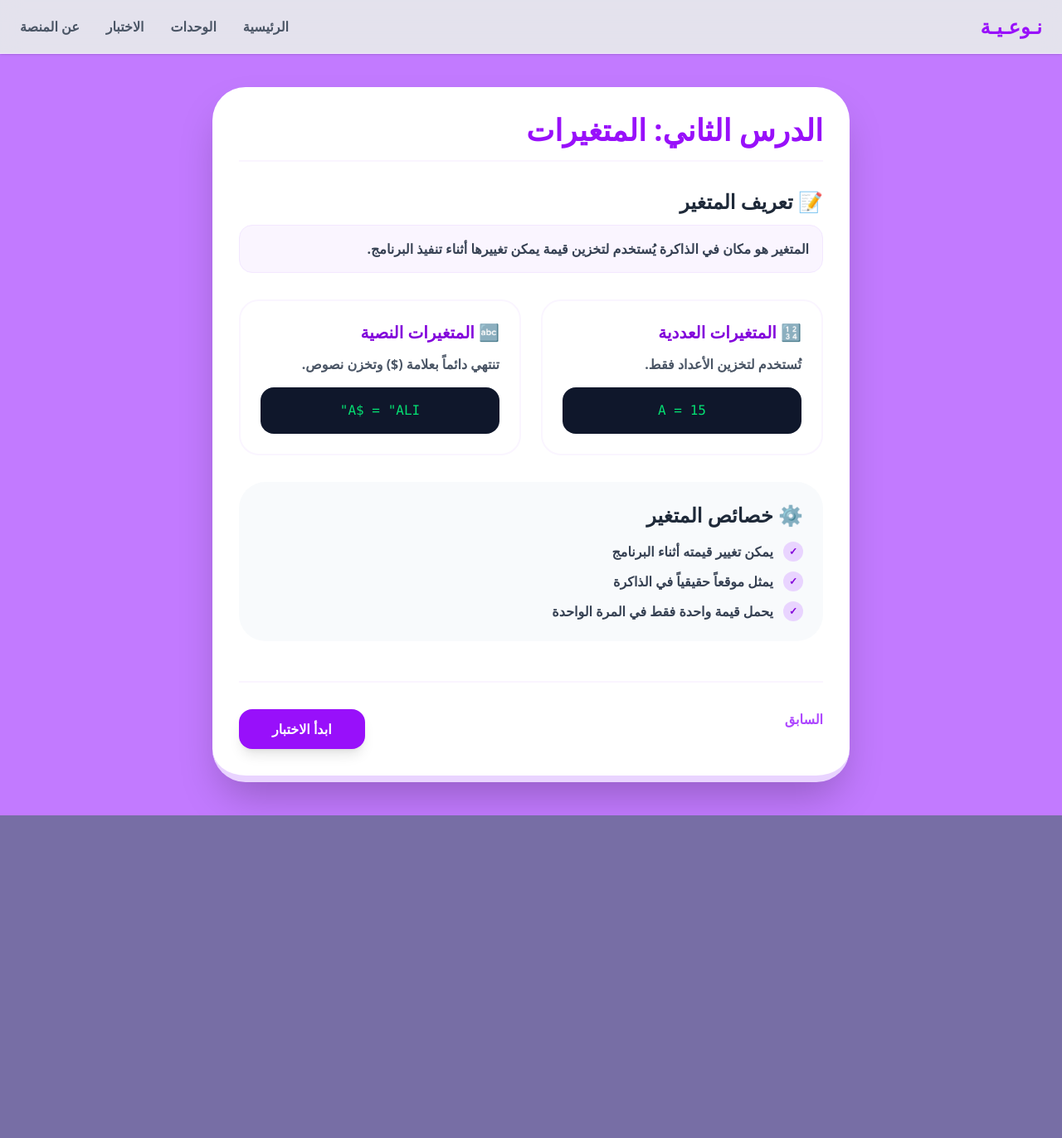
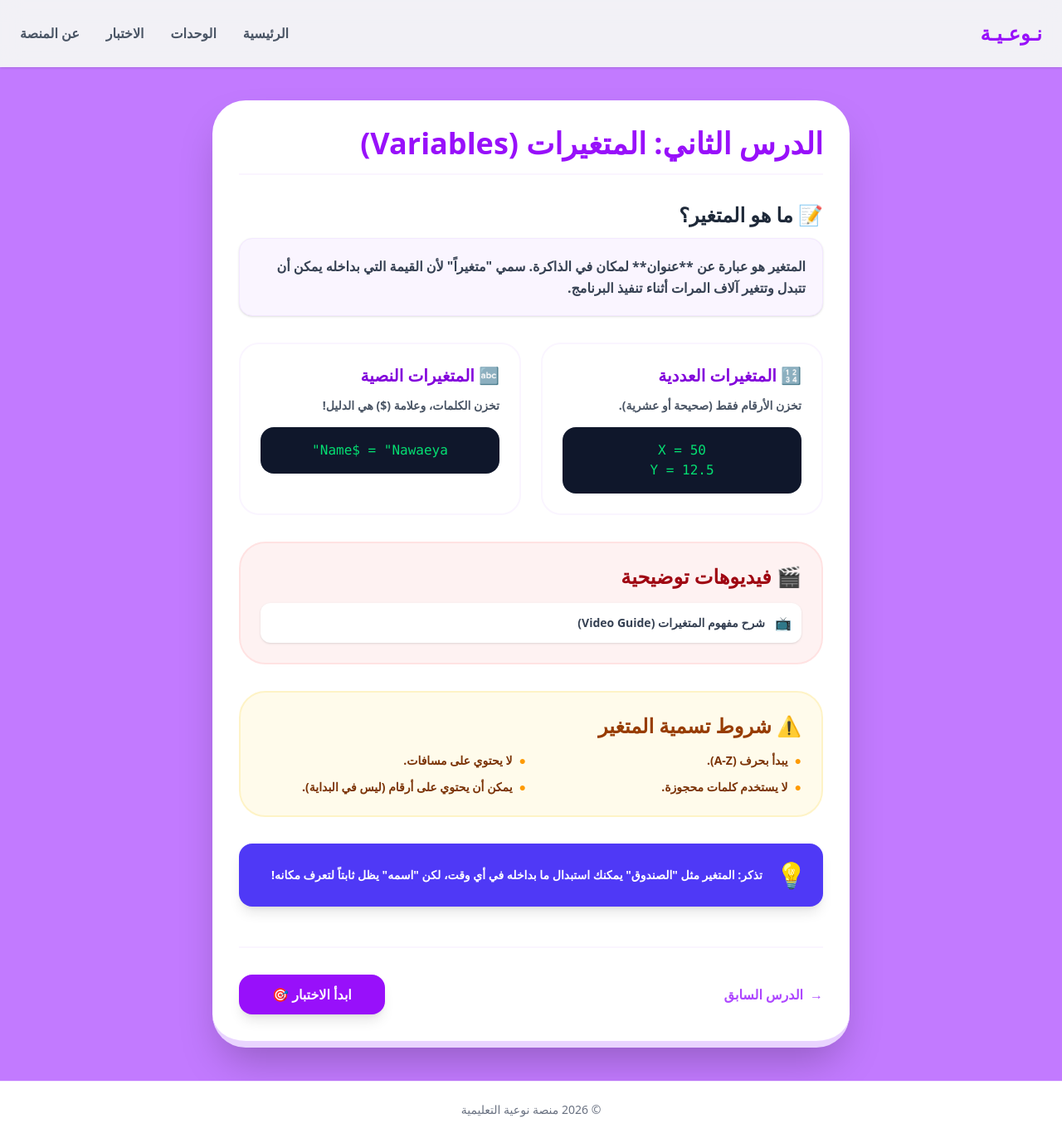
Before and after one commit to zezo34/naw3ya-app, a Next.js app: page /unit1/lesson2 in a window 1280 px wide. Shown: the whole page at 83% size. Before the commit the page ends 983 px from the top, so only its background shows below. Built offline with nearby package versions, Linux system fonts and the light colour scheme.

Commit message:
add some videos

```diff
--- a/package.json
+++ b/package.json
@@ -9,6 +9,7 @@
   },
   "dependencies": {
     "next": "16.2.4",
+    "next-auth": "^4.24.14",
     "react": "19.2.4",
     "react-dom": "19.2.4"
   },
--- a/src/app/layout.js
+++ b/src/app/layout.js
@@ -8,38 +8,45 @@ export const metadata = {
 
 export default function RootLayout({ children }) {
   return (
-    <html lang="ar" dir="rtl">
-      <body className="bg-purple-50 text-gray-800 antialiased">
-        {/* NAV - تصميم ثابت واحترافي */}
-        <nav className="bg-white/80 backdrop-blur-md border-b border-purple-100 px-6 py-4 flex justify-between items-center sticky top-0 z-50 shadow-sm">
-          <Link href="/" className="text-2xl font-black text-purple-600">
-            نـوعـيـة
-          </Link>
+    <html lang="ar" dir="rtl" suppressHydrationWarning>
+      <body className="bg-purple-50 text-gray-800 antialiased flex flex-col min-h-screen">
 
-          <div className="hidden md:flex gap-8 font-bold text-gray-600">
-            <Link href="/" className="hover:text-purple-600 transition-colors">
-              الرئيسية
+        <header className="bg-white/90 backdrop-blur-md border-b border-purple-100 sticky top-0 z-50 shadow-sm">
+          <div className="max-w-7xl mx-auto px-6 h-16 md:h-20 flex justify-between items-center">
+
+            {/* اللوجو - ثابت مكانه يمين */}
+            <Link href="/" className="text-2xl font-black text-purple-600">
+              نـوعـيـة
             </Link>
-            <Link href="/units" className="hover:text-purple-600 transition-colors">
-              الوحدات
-            </Link>
-            <Link href="/exam" className="hover:text-purple-600 transition-colors">
-              الاختبار
-            </Link>
-            <Link href="/about" className="hover:text-purple-600 transition-colors">
-              عن المنصة
-            </Link>
+
+            {/* لينكات الـ PC - بترجع لمكانها الطبيعي على الشمال وبس في الـ PC */}
+            <nav className="hidden md:flex items-center gap-8 font-bold text-gray-600">
+              <Link href="/" className="hover:text-purple-600 transition-colors">الرئيسية</Link>
+              <Link href="/units" className="hover:text-purple-600 transition-colors">الوحدات</Link>
+              <Link href="/exam" className="hover:text-purple-600 transition-colors">الاختبار</Link>
+              <Link href="/about" className="hover:text-purple-600 transition-colors">عن المنصة</Link>
+            </nav>
+
+            {/* في الموبايل: اللوجو بيفضل لوحده فوق، والتبويبات بتنزل تحت في سطر جديد */}
           </div>
 
-          {/* زر جانبي للتميز */}
-          <div className="md:hidden text-purple-600 font-bold">
-            القائمة
+          {/* سطر التبويبات (للموبايل فقط) - ده اللي إنت عاوزه للموبايل ومستحيل يظهر في الـ PC */}
+          <div className="md:hidden border-t border-purple-50 flex overflow-x-auto no-scrollbar bg-white">
+            <Link href="/" className="flex-1 text-center py-3 px-4 text-xs font-bold text-purple-600 border-b-2 border-purple-600 bg-purple-50">الرئيسية</Link>
+            <Link href="/units" className="flex-1 text-center py-3 px-4 text-xs font-bold text-gray-500 border-b-2 border-transparent">الوحدات</Link>
+            <Link href="/exam" className="flex-1 text-center py-3 px-4 text-xs font-bold text-gray-500 border-b-2 border-transparent">الاختبار</Link>
+            <Link href="/about" className="flex-1 text-center py-3 px-4 text-xs font-bold text-gray-500 border-b-2 border-transparent">المنصة</Link>
           </div>
-        </nav>
+        </header>
 
-        <main>
+        <main className="flex-grow">
           {children}
         </main>
+
+        <footer className="bg-white border-t border-purple-100 py-6 text-center text-gray-500 text-sm font-medium">
+          <p>© {new Date().getFullYear()} منصة نوعية التعليمية</p>
+        </footer>
+
       </body>
     </html>
   );
--- a/src/app/unit1/lesson1/page.jsx
+++ b/src/app/unit1/lesson1/page.jsx
@@ -8,59 +8,81 @@ export default function Lesson1() {
         <div className="bg-white rounded-[2.5rem] p-8 shadow-2xl border-b-8 border-purple-200">
 
           <h1 className="text-4xl font-black text-purple-600 mb-8 border-b-2 border-purple-50 pb-4">
-            الدرس الأول: الثوابت
+            الدرس الأول: الثوابت (Constants)
           </h1>
 
           <div className="space-y-8 text-right">
+            {/* تعريف الثوابت */}
             <section>
-              <h2 className="text-2xl font-bold text-gray-800 mb-3">📌 تعريف الثوابت</h2>
-              <p className="text-gray-700 bg-purple-50 p-4 rounded-2xl font-semibold border border-purple-100">
-                الثوابت هي القيم التي تبقى ثابتة ولا تتغير أثناء تنفيذ البرنامج.
-              </p>
+              <h2 className="text-2xl font-bold text-gray-800 mb-3">📌 ما هي الثوابت؟</h2>
+              <div className="text-gray-700 bg-purple-50 p-5 rounded-2xl border border-purple-100 shadow-sm">
+                <p className="font-semibold leading-relaxed">
+                  الثوابت هي قيم "عنيدة" لا تتغير أبداً. بمجرد أن تعطيها قيمة في بداية البرنامج، يمنع الكمبيوتر أي محاولة لتعديلها لاحقاً.. هي دي القواعد اللي مابتتكسرش!
+                </p>
+              </div>
             </section>
 
+            {/* أنواع الثوابت */}
             <section>
               <h2 className="text-2xl font-bold text-gray-800 mb-4">📊 أنواع الثوابت</h2>
               <div className="grid grid-cols-1 gap-4">
-                <div className="p-5 border-2 border-slate-50 rounded-2xl bg-white shadow-sm">
+                <div className="p-5 border-2 border-slate-50 rounded-2xl bg-white shadow-sm hover:border-purple-200 transition-all">
                   <p className="font-black text-purple-600 mb-2 underline">1- الثوابت العددية:</p>
                   <ul className="list-disc pr-6 text-gray-700 font-bold space-y-1">
-                    <li>أعداد صحيحة: <span className="text-blue-600">100 ، -5 ، +93</span></li>
-                    <li>أعداد كسرية: <span className="text-blue-600">27.55 ، -74.32</span></li>
+                    <li>أعداد صحيحة: <span className="text-blue-600">10 ، 50-</span></li>
+                    <li>أعداد كسرية: <span className="text-blue-600">3.14 (Math PI)</span></li>
                   </ul>
                 </div>
 
-                <div className="p-5 border-2 border-slate-50 rounded-2xl bg-white shadow-sm">
+                <div className="p-5 border-2 border-slate-50 rounded-2xl bg-white shadow-sm hover:border-purple-200 transition-all">
                   <p className="font-black text-purple-600 mb-2 underline">2- الثوابت الأسية:</p>
                   <p className="text-gray-700 font-bold bg-slate-50 p-3 rounded-lg font-mono text-center">
-                    23E-2 = 23 × 10⁻²
+                    5E+3 = 5 × 10³ = 5000
                   </p>
                 </div>
 
-                <div className="p-5 border-2 border-slate-50 rounded-2xl bg-white shadow-sm">
+                <div className="p-5 border-2 border-slate-50 rounded-2xl bg-white shadow-sm hover:border-purple-200 transition-all">
                   <p className="font-black text-purple-600 mb-2 underline">3- الثوابت النصية:</p>
                   <p className="text-gray-700 font-bold">
-                    تكتب بين " " مثل: <span className="text-green-600">"Hello" ، "My Computer"</span>
+                    توضع بين علامتي " " مثل: <span className="text-green-600 font-mono">"Nawaeya Platform"</span>
                   </p>
                 </div>
               </div>
             </section>
 
-            <section>
-              <h2 className="text-2xl font-bold text-gray-800 mb-4">⭐ أهمية الثوابت</h2>
-              <div className="flex flex-wrap gap-3">
-                {["تثبيت القيم", "تسهيل قراءة الكود", "تقليل الأخطاء"].map((tag, i) => (
-                  <span key={i} className="bg-purple-600 text-white px-4 py-2 rounded-xl font-bold shadow-md">
-                    {tag}
-                  </span>
-                ))}
+            {/* سكشن الروابط التعليمية (فيديوهات) */}
+            <section className="bg-blue-50 p-6 rounded-[2rem] border-2 border-blue-100">
+              <h2 className="text-2xl font-bold text-blue-800 mb-4 flex items-center gap-2">🎬 فيديوهات توضيحية</h2>
+              <div className="space-y-3">
+                <a href="https://youtu.be/MwQEaCsS6UM?si=jemYJJqS-S_OlBGA" target="_blank" className="flex items-center p-3 bg-white rounded-xl shadow-sm hover:bg-blue-100 transition-colors">
+                  <span className="ml-3">🎥</span>
+                  <span className="font-bold text-gray-700 text-sm">شرح مفصل: ليه بنستخدم الثوابت؟</span>
+                </a>
+                <a href="https://youtu.be/r0OuA1Q8jOo?si=d59TodbiTKyViF_C" target="_blank" className="flex items-center p-3 bg-white rounded-xl shadow-sm hover:bg-blue-100 transition-colors">
+                  <span className="ml-3">🔢</span>
+                  <span className="font-bold text-gray-700 text-sm"> play list للثوابت</span>
+                </a>
               </div>
             </section>
+
+
+
+            {/* نصيحة المبرمج */}
+            <div className="bg-indigo-600 text-white p-5 rounded-2xl shadow-lg flex items-center gap-4">
+              <div className="text-3xl">💡</div>
+              <p className="font-bold text-sm leading-relaxed">
+                نصيحة: استخدم الثوابت لأي قيمة عارف إنها مش هتتغير (زي ضريبة القيمة المضافة أو اسم الموقع) عشان كودك يبقى آمن وأسرع!
+              </p>
+            </div>
           </div>
 
           <div className="mt-12 flex justify-between border-t-2 border-purple-50 pt-8">
-            <Link href="/units" className="text-purple-500 font-black hover:underline">← العودة للوحدات</Link>
-            <Link href="/unit1/lesson2" className="bg-purple-600 text-white px-10 py-3 rounded-2xl font-black shadow-lg hover:bg-purple-700 transition-all">الدرس التالي</Link>
+            <Link href="/units" className="text-purple-500 font-black hover:underline flex items-center gap-2">
+               <span>←</span> العودة للوحدات
+            </Link>
+            <Link href="/unit1/lesson2" className="bg-purple-600 text-white px-10 py-3 rounded-2xl font-black shadow-lg hover:bg-purple-700 hover:-translate-y-1 transition-all active:scale-95">
+              الدرس التالي
+            </Link>
           </div>
         </div>
       </div>
--- a/src/app/unit1/lesson2/page.jsx
+++ b/src/app/unit1/lesson2/page.jsx
@@ -8,51 +8,89 @@ export default function Lesson2() {
         <div className="bg-white rounded-[2.5rem] p-8 shadow-2xl border-b-8 border-purple-200">
 
           <h1 className="text-4xl font-black text-purple-600 mb-8 border-b-2 border-purple-50 pb-4">
-            الدرس الثاني: المتغيرات
+            الدرس الثاني: المتغيرات (Variables)
           </h1>
 
           <div className="space-y-8 text-right">
+            {/* تعريف أعمق */}
             <section>
-              <h2 className="text-2xl font-bold text-gray-800 mb-3">📝 تعريف المتغير</h2>
-              <p className="text-gray-700 bg-purple-50 p-4 rounded-2xl font-semibold border border-purple-100">
-                المتغير هو مكان في الذاكرة يُستخدم لتخزين قيمة يمكن تغييرها أثناء تنفيذ البرنامج.
-              </p>
+              <h2 className="text-2xl font-bold text-gray-800 mb-3">📝 ما هو المتغير؟</h2>
+              <div className="text-gray-700 bg-purple-50 p-5 rounded-2xl border border-purple-100 shadow-sm">
+                <p className="font-semibold leading-relaxed">
+                  المتغير هو عبارة عن **عنوان** لمكان في الذاكرة. سمي "متغيراً" لأن القيمة التي بداخله يمكن أن تتبدل وتتغير آلاف المرات أثناء تنفيذ البرنامج.
+                </p>
+              </div>
             </section>
 
+            {/* أنواع المتغيرات */}
             <div className="grid grid-cols-1 md:grid-cols-2 gap-6">
               <section className="p-6 border-2 border-purple-50 rounded-3xl">
                 <h2 className="text-xl font-bold text-purple-700 mb-3">🔢 المتغيرات العددية</h2>
-                <p className="text-gray-600 font-bold mb-4">تُستخدم لتخزين الأعداد فقط.</p>
-                <code className="bg-slate-900 text-green-400 p-4 block rounded-2xl font-mono text-center">A = 15</code>
+                <p className="text-sm text-gray-600 mb-4 font-bold">تخزن الأرقام فقط (صحيحة أو عشرية).</p>
+                <code className="bg-slate-900 text-green-400 p-4 block rounded-2xl font-mono text-center">
+                  X = 50 <br/>
+                  Y = 12.5
+                </code>
               </section>
 
               <section className="p-6 border-2 border-purple-50 rounded-3xl">
                 <h2 className="text-xl font-bold text-purple-700 mb-3">🔤 المتغيرات النصية</h2>
-                <p className="text-gray-600 font-bold mb-4">تنتهي دائماً بعلامة ($) وتخزن نصوص.</p>
-                <code className="bg-slate-900 text-green-400 p-4 block rounded-2xl font-mono text-center">A$ = "ALI"</code>
+                <p className="text-sm text-gray-600 mb-4 font-bold">تخزن الكلمات، وعلامة ($) هي الدليل!</p>
+                <code className="bg-slate-900 text-green-400 p-4 block rounded-2xl font-mono text-center">
+                  Name$ = "Nawaeya"
+                </code>
               </section>
             </div>
 
-            <section className="bg-slate-50 p-6 rounded-[2rem]">
-              <h2 className="text-2xl font-bold text-gray-800 mb-4">⚙️ خصائص المتغير</h2>
-              <ul className="space-y-3">
+            {/* سكشن الروابط التعليمية (فيديوهات) */}
+            <section className="bg-red-50 p-6 rounded-[2rem] border-2 border-red-100">
+              <h2 className="text-2xl font-bold text-red-800 mb-4 flex items-center gap-2">🎬 فيديوهات توضيحية</h2>
+              <div className="space-y-3">
+                <a href="https://youtu.be/nWS_4xag_Xc?si=phGuuhnb1uUYBjzq" target="_blank" className="flex items-center p-3 bg-white rounded-xl shadow-sm hover:bg-red-100 transition-colors">
+                  <span className="ml-3">📺</span>
+                  <span className="font-bold text-gray-700 text-sm">شرح مفهوم المتغيرات (Video Guide)</span>
+                </a>
+              </div>
+
+
+
+            </section>
+
+
+
+            {/* شروط التسمية */}
+            <section className="bg-amber-50 p-6 rounded-[2rem] border-2 border-amber-100">
+              <h2 className="text-2xl font-bold text-amber-800 mb-4">⚠️ شروط تسمية المتغير</h2>
+              <div className="grid grid-cols-1 sm:grid-cols-2 gap-3 text-sm">
                 {[
-                  "يمكن تغيير قيمته أثناء البرنامج",
-                  "يمثل موقعاً حقيقياً في الذاكرة",
-                  "يحمل قيمة واحدة فقط في المرة الواحدة"
-                ].map((feature, i) => (
-                  <li key={i} className="flex items-center gap-3 text-gray-700 font-bold">
-                    <span className="w-6 h-6 bg-purple-200 text-purple-700 rounded-full flex items-center justify-center text-xs">✓</span>
-                    {feature}
-                  </li>
+                  "يبدأ بحرف (A-Z).",
+                  "لا يحتوي على مسافات.",
+                  "لا يستخدم كلمات محجوزة.",
+                  "يمكن أن يحتوي على أرقام (ليس في البداية)."
+                ].map((rule, i) => (
+                  <div key={i} className="flex items-center gap-2 text-amber-900 font-bold">
+                    <span className="text-amber-500">●</span> {rule}
+                  </div>
                 ))}
-              </ul>
+              </div>
             </section>
+
+            {/* نصيحة المبرمج */}
+            <div className="bg-indigo-600 text-white p-5 rounded-2xl shadow-lg flex items-center gap-4">
+              <div className="text-3xl">💡</div>
+              <p className="font-bold text-sm leading-relaxed">
+                تذكر: المتغير مثل "الصندوق" يمكنك استبدال ما بداخله في أي وقت، لكن "اسمه" يظل ثابتاً لتعرف مكانه!
+              </p>
+            </div>
           </div>
 
           <div className="mt-12 flex justify-between border-t-2 border-purple-50 pt-8">
-            <Link href="/unit1/lesson1" className="text-purple-500 font-black hover:underline">السابق</Link>
-            <Link href="/exam" className="bg-purple-600 text-white px-10 py-3 rounded-2xl font-black shadow-lg hover:bg-purple-700 transition-all">ابدأ الاختبار</Link>
+            <Link href="/unit1/lesson1" className="text-purple-500 font-black hover:underline flex items-center gap-2">
+               <span>→</span> الدرس السابق
+            </Link>
+            <Link href="/exam" className="bg-purple-600 text-white px-10 py-3 rounded-2xl font-black shadow-lg hover:bg-purple-700 hover:-translate-y-1 transition-all active:scale-95">
+              ابدأ الاختبار 🎯
+            </Link>
           </div>
         </div>
       </div>
```
Also changed, not shown: src/app/login/page.jsx (added, +41 -0 lines), 2 other files (tests, documents, lock files or other folders).
